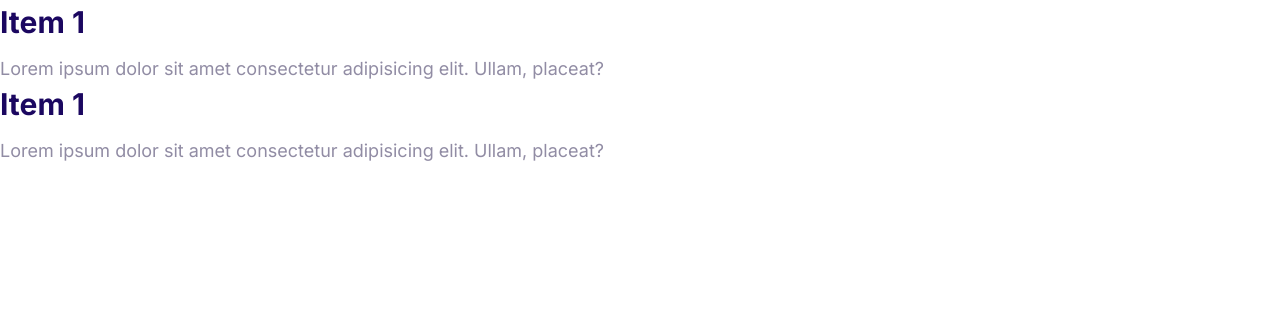
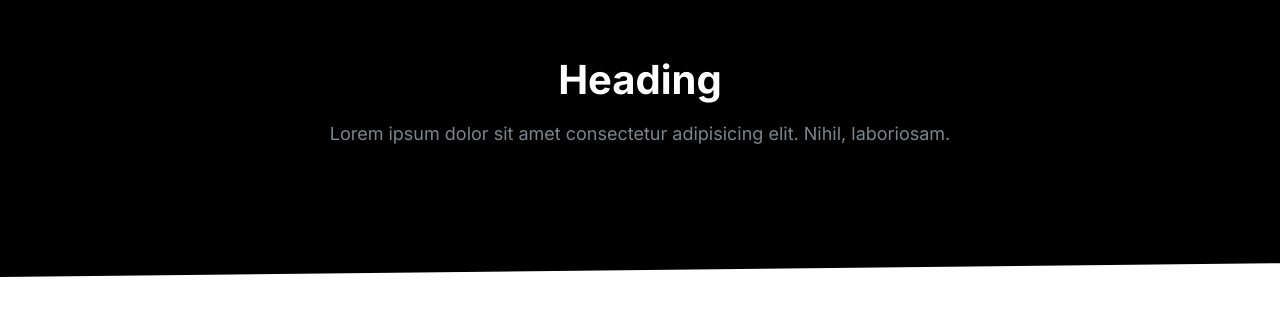
Before and after one commit to xanxad/moshify, a plain HTML site: page index.html in a window 1280 px wide. Drawn offline with Linux system fonts and the light colour scheme.

Commit message:
build the blocks component

```diff
--- a/css/styles.css
+++ b/css/styles.css
@@ -391,6 +391,11 @@ a{
         grid-template-columns: repeat(2, 1fr);
     }
 }
+@media screen and (min-width: 1024px) {
+    .grid--1x3 {
+      grid-template-columns: repeat(3, 1fr);
+    }
+  }
 /*testimonal*/
 .testimonial {
     padding: 3rem;
@@ -474,3 +479,43 @@ a{
     max-height: 100vh;
     opacity: 1;
 }
+
+/* Blocks */
+
+.block {
+    --padding-vertical: 5rem;
+    padding: var(--padding-vertical) 2rem;
+  }
+
+  .block__header {
+    text-align: center;
+    margin-bottom: 4rem;
+  }
+
+  .block__heading {
+    margin-top: 0;
+  }
+
+  .block--dark {
+    background: #000;
+    color: #7b858b;
+  }
+
+  .block--dark h1, .block--dark h2, .block--dark h3 {
+    color: #fff;
+  }
+
+  .block--skewed-right {
+    padding-bottom: calc(var(--padding-vertical) + 4rem);
+    clip-path: polygon(0% 0%, 100% 0%, 100% 100%, 0% 95%);
+  }
+
+  .block--skewed-left {
+    padding-bottom: calc(var(--padding-vertical) + 4rem);
+    clip-path: polygon(0% 0%, 100% 0%, 100% 95%, 0% 100%);
+  }
+
+  .container {
+    max-width: 1140px;
+    margin: 0 auto;
+  }
--- a/index.html
+++ b/index.html
@@ -14,28 +14,14 @@
     <link rel="stylesheet" href="css/styles.css" />
   </head>
   <body>
-    <div class="collapsible collapsible--expanded">
-      <header class="collapsible__header">
-        <h2 class="collapsible__heading">Item 1</h2>
-        <svg class="icon icon--white collapsible__chevron">
-          <use xlink:href="images/sprite.svg#chevron"></use>
-        </svg>
+    <section class="block block--dark block--skewed-left">
+      <header class="block__header">
+        <h2 class="block__heading">Heading</h2>
+        <p>
+          Lorem ipsum dolor sit amet consectetur adipisicing elit. Nihil,
+          laboriosam.
+        </p>
       </header>
-      <div class="collapsible__content">
-        Lorem ipsum dolor sit amet consectetur adipisicing elit. Ullam, placeat?
-      </div>
-    </div>
-    <div class="collapsible collapsible--expanded">
-      <header class="collapsible__header">
-        <h2 class="collapsible__heading">Item 1</h2>
-        <svg class="icon icon--white collapsible__chevron">
-          <use xlink:href="images/sprite.svg#chevron"></use>
-        </svg>
-      </header>
-      <div class="collapsible__content">
-        Lorem ipsum dolor sit amet consectetur adipisicing elit. Ullam, placeat?
-      </div>
-    </div>
-    <script src="js/main.js"></script>
+    </section>
   </body>
 </html>
```
Also changed, not shown: components/blocks.html (added, +9 -0 lines).
